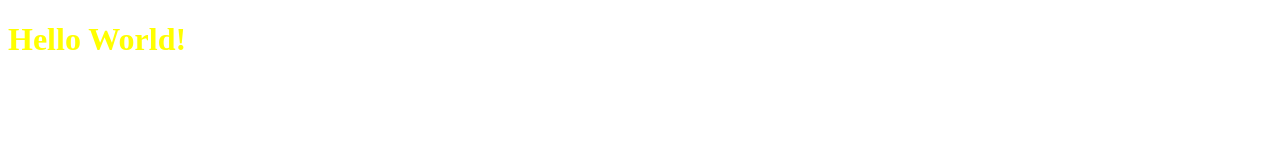
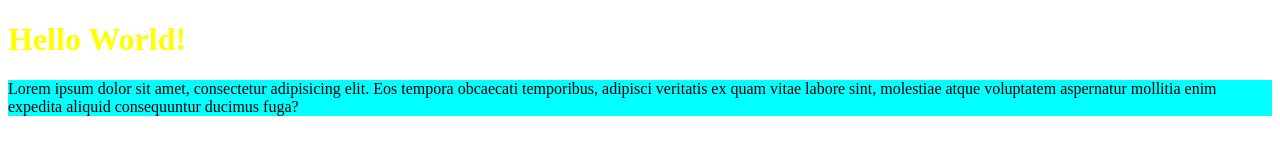
Before and after one commit to meitar-canar/ourRepository, a plain HTML site: page index.html in a window 1280 px wide. Drawn offline with Linux system fonts and the light colour scheme.

Commit message:
changed html and style

```diff
--- a/index.css
+++ b/index.css
@@ -6,3 +6,6 @@
 #myH1 {
     color: yellow;
 }
+#p {
+    background-color: aqua;
+}
--- a/index.html
+++ b/index.html
@@ -9,7 +9,10 @@
 
 <body>
     <h1 id="myH1">Hello World!</h1>
-
+    <p id="p">Lorem ipsum dolor sit amet, consectetur adipisicing elit. Eos tempora obcaecati temporibus, adipisci veritatis
+        ex
+        quam vitae labore sint, molestiae atque voluptatem aspernatur mollitia enim expedita aliquid consequuntur ducimus
+        fuga?</p>
 </body>
 
 </html>
```
